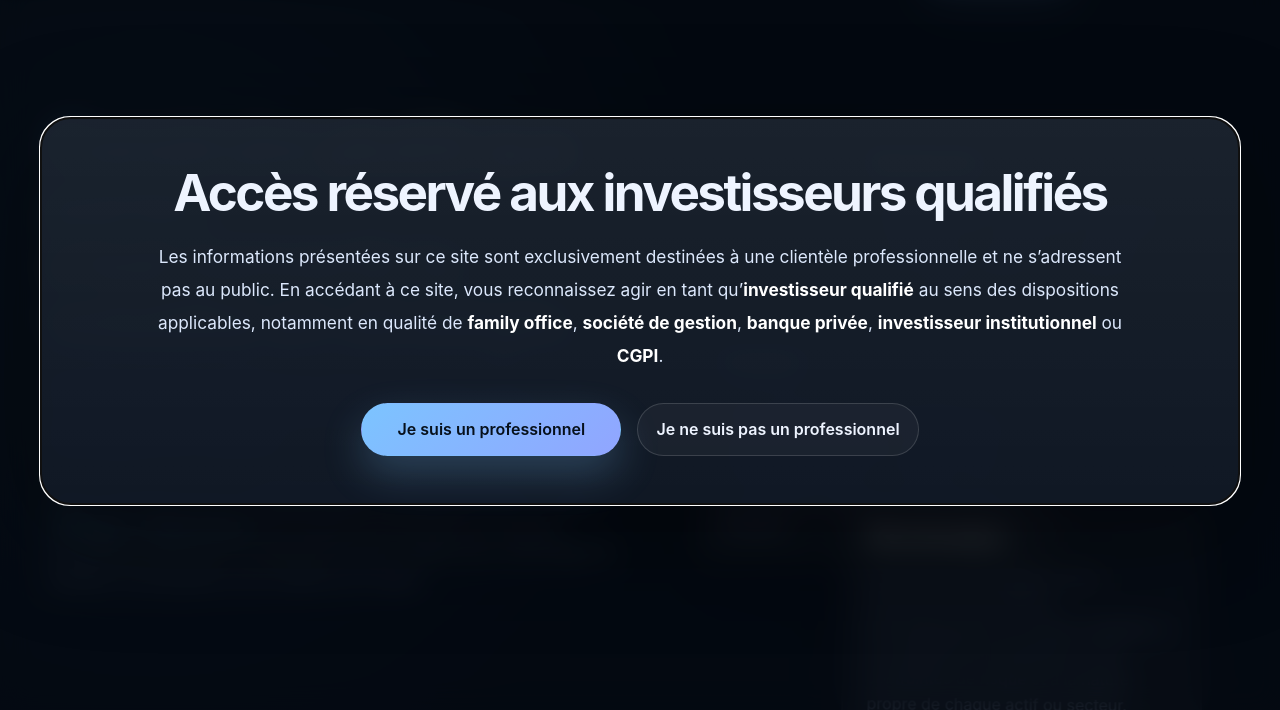
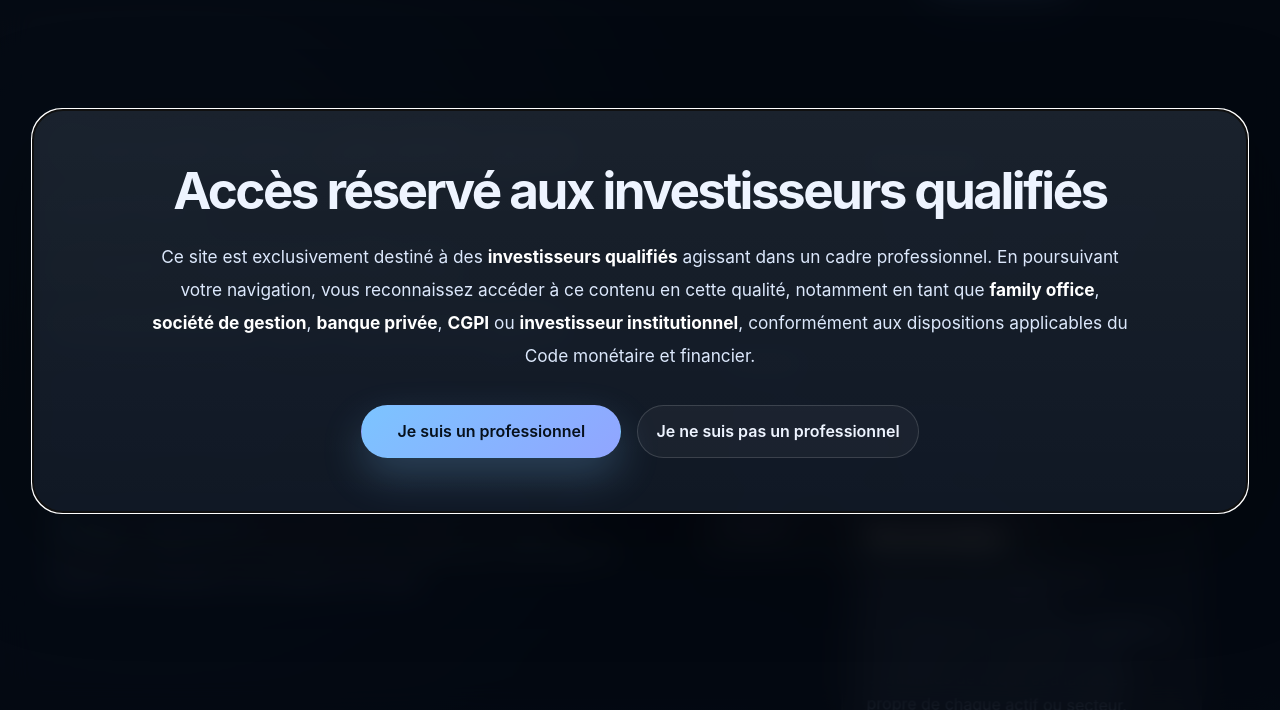
Before and after one commit to GuillaumeVerliac/Test, a plain HTML site: page index.html in a window 1280 px wide. Shown: the part 89-799 px from the top of the page. Drawn offline with Linux system fonts and the light colour scheme.

Commit message:
Update disclaimer text and title in index.html

```diff
--- a/index.html
+++ b/index.html
@@ -3,7 +3,7 @@
 <head>
   <meta charset="UTF-8" />
   <meta name="viewport" content="width=device-width, initial-scale=1.0" />
-  <title>Priam Solutions — Structuration sur actifs volatils</title>
+  <title>Priam Solutions - Produits Structurés sur crypto-actifs</title>
   <meta
     name="description"
     content="Priam Solutions conçoit des solutions structurées sur crypto-actifs, intelligence artificielle, technologie et autres thématiques de croissance pour investisseurs professionnels."
@@ -585,7 +585,8 @@
 
     .solution-panel strong,
     .solution-quote strong,
-    .newsletter-copy strong {
+    .newsletter-copy strong,
+    .disclaimer-text strong {
       font-weight: 700;
       color: #ffffff;
     }
@@ -809,7 +810,7 @@
       align-items: center;
       justify-content: center;
       padding: 32px;
-      background: rgba(3, 7, 14, 0.78);
+      background: rgba(3, 7, 14, 0.80);
       backdrop-filter: blur(14px);
       opacity: 0;
       visibility: hidden;
@@ -824,8 +825,8 @@
     }
 
     .disclaimer-box {
-      width: min(100%, 1200px);
-      padding: 48px 56px;
+      width: min(100%, 1220px);
+      padding: 54px 64px;
       border-radius: 30px;
       border: 1px solid rgba(255,255,255,0.10);
       background:
@@ -843,22 +844,18 @@
 
     .disclaimer-title {
       margin: 0;
-      font-size: clamp(2rem, 4vw, 3.4rem);
+      max-width: none;
+      font-size: clamp(2rem, 4vw, 3.35rem);
       line-height: 1.05;
       letter-spacing: -0.05em;
-      max-width: none;
     }
 
     .disclaimer-text {
-      margin: 22px auto 0;
+      margin: 24px auto 0;
       max-width: 980px;
       color: #dce8fc;
       font-size: 1.08rem;
       line-height: 1.9;
-    }
-
-    .disclaimer-text strong {
-      color: #ffffff;
     }
 
     .disclaimer-actions {
@@ -867,7 +864,7 @@
       align-items: center;
       gap: 16px;
       flex-wrap: wrap;
-      margin-top: 30px;
+      margin-top: 32px;
     }
 
     .disclaimer-actions .btn {
@@ -1093,7 +1090,7 @@
       }
 
       .disclaimer-box {
-        padding: 28px 22px;
+        padding: 30px 22px;
       }
 
       .disclaimer-text {
@@ -1142,12 +1139,13 @@
       </h2>
 
       <p class="disclaimer-text" id="disclaimerText">
-  Les informations présentées sur ce site sont exclusivement destinées à une clientèle
-  professionnelle et ne s’adressent pas au public. En accédant à ce site, vous reconnaissez
-  agir en tant qu’<strong>investisseur qualifié</strong> au sens des dispositions applicables,
-  notamment en qualité de <strong>family office</strong>, <strong>société de gestion</strong>,
-  <strong>banque privée</strong>, <strong>investisseur institutionnel</strong>
-  ou <strong>CGPI</strong>.
+        Ce site est exclusivement destiné à des <strong>investisseurs qualifiés</strong>
+        agissant dans un cadre professionnel. En poursuivant votre navigation,
+        vous reconnaissez accéder à ce contenu en cette qualité, notamment en tant que
+        <strong>family office</strong>, <strong>société de gestion</strong>,
+        <strong>banque privée</strong>, <strong>CGPI</strong> ou
+        <strong>investisseur institutionnel</strong>, conformément aux dispositions
+        applicables du Code monétaire et financier.
       </p>
 
       <div class="disclaimer-actions">
@@ -1488,7 +1486,9 @@
       disclaimerOverlay.classList.add('is-visible');
       disclaimerOverlay.setAttribute('aria-hidden', 'false');
       lockPage();
-      setTimeout(() => disclaimerBox.focus(), 50);
+      setTimeout(() => {
+        disclaimerBox.focus();
+      }, 50);
     };
 
     const hideDisclaimer = () => {
@@ -1498,11 +1498,11 @@
     };
 
     const userAlreadyVerified = () => {
-      return localStorage.getItem(DISCLAIMER_KEY) === 'true';
+      return sessionStorage.getItem(DISCLAIMER_KEY) === 'true';
     };
 
     const grantAccess = () => {
-      localStorage.setItem(DISCLAIMER_KEY, 'true');
+      sessionStorage.setItem(DISCLAIMER_KEY, 'true');
       hideDisclaimer();
     };
 
```
Lines whose indentation alone changed are shown as unchanged.
